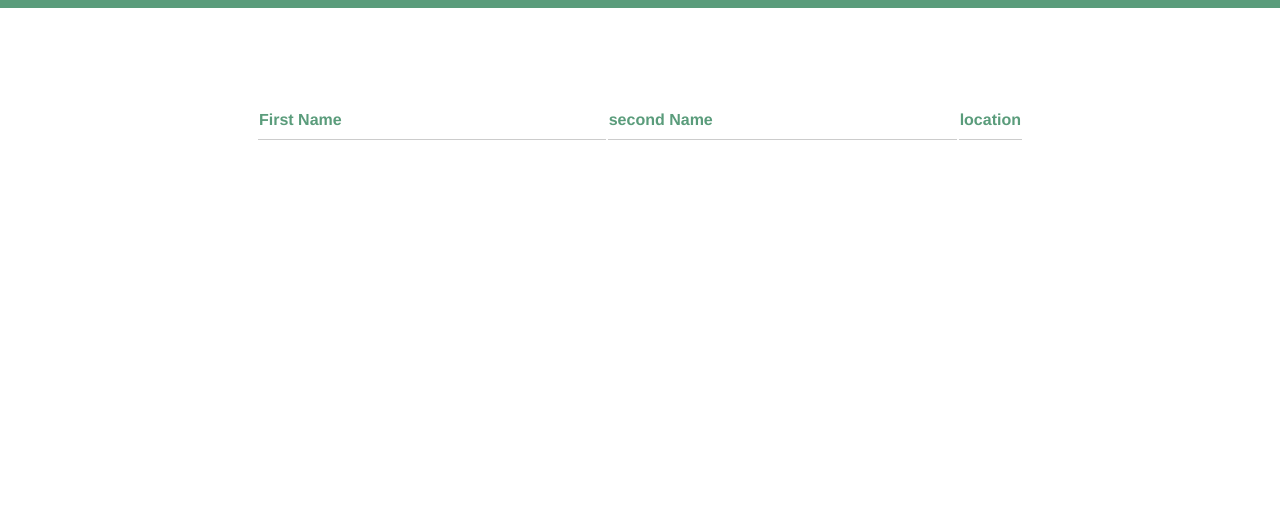
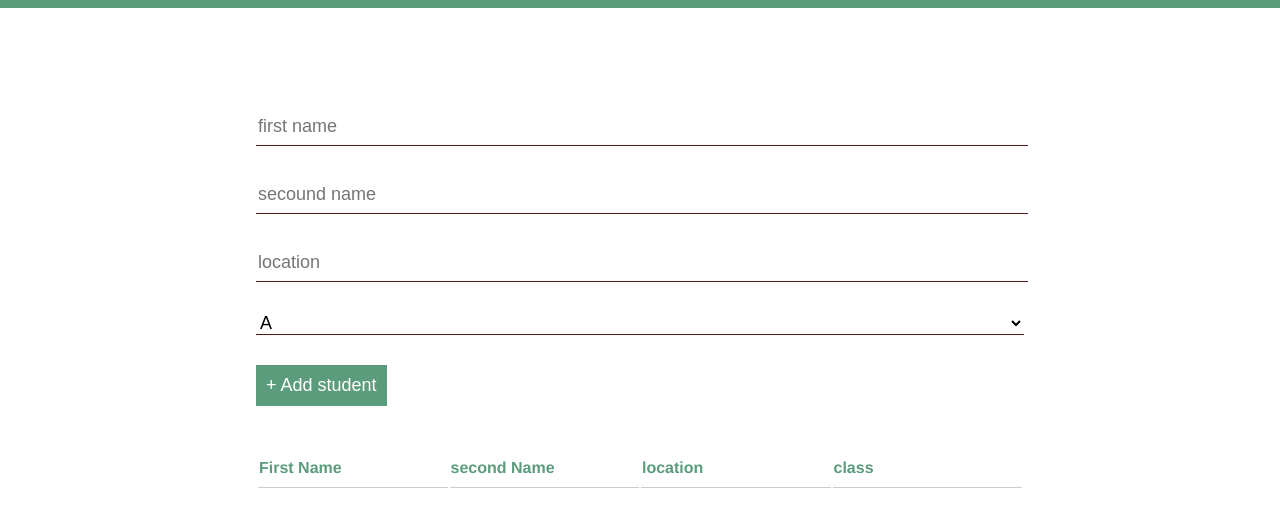
Before and after one commit to lina-jamal/postgress-simple-app, a website: page public/index.html in a window 1280 px wide. Shown: the part 44-556 px from the top of the page. Drawn offline with Linux system fonts and the light colour scheme; no server answers.

Commit message:
edit public file to handle class name

```diff
--- a/public/css/style.css
+++ b/public/css/style.css
@@ -28,7 +28,8 @@ form,
   margin: 0 auto 50px;
 }
 
-form input {
+form input,
+#class {
   width: 100%;
   display: block;
   border: 0;
@@ -37,8 +38,11 @@ form input {
   margin-top: 30px;
   margin-bottom: 30px;
   line-height: 35px;
+  outline: none;
 }
-
+#class {
+  background-color: white;
+}
 form button {
   background-color: #5a9c7b;
   color: white;
@@ -69,7 +73,7 @@ table tr {
 
 table tr th {
   border-bottom: 1px solid #ccc;
-  width: 50%;
+  width: 20%;
   text-align: left;
   font-size: 16px;
   color: #5a9c7b;
--- a/public/index.html
+++ b/public/index.html
@@ -16,12 +16,19 @@
     </div>
   </nav>
 
-   <!-- <form class="form" action="/student" method="post">
-        <input type="text" name="firstName" value="" placeholder="first name">
-        <input type="text" name="secondName" value="" placeholder="secound name">
-        <input type="text" name="location" value="" placeholder="location">
-        <button type="submit" name="button">+ Add student</button>
-    </form> -->
+  <form class="form" action="/student" method="post">
+    <input type="text" name="firstName" value="" placeholder="first name">
+    <input type="text" name="secondName" value="" placeholder="secound name">
+    <input type="text" name="location" value="" placeholder="location">
+    <!-- <label for="cars">Choose a car:</label> -->
+
+    <select name="classId" id="class">
+      <option value="1">A</option>
+      <option value="2">B</option>
+      <option value="3">C</option>
+    </select>
+    <button type="submit" name="button">+ Add student</button>
+  </form>
   <div class="students-container">
 
     <table id="students-table">
@@ -29,6 +36,7 @@
         <th>First Name</th>
         <th>second Name</th>
         <th>location</th>
+        <th>class</th>
       </tr>
     </table>
   </div>
--- a/public/js/index.js
+++ b/public/js/index.js
@@ -1,12 +1,13 @@
-// const deleteStudent = (id) => {
-//   fetch(`/student/${id}`, {
-//     method: "delete",
-//   }).then(() => (window.location = "/index.html"));
-// };
+const deleteStudent = (id) => {
+  fetch(`/student/${id}`, {
+    method: "delete",
+  }).then(() => (window.location = "/index.html"));
+};
 
 fetch("/students")
   .then((res) => res.json())
   .then(({ data }) => {
+    console.log(data);
     const table = document.getElementById("students-table");
     data.forEach((student) => {
       const row = document.createElement("tr");
@@ -19,10 +20,13 @@ fetch("/students")
       const location = document.createElement("td");
       location.textContent = student.location;
       row.appendChild(location);
+      const class_name = document.createElement("td");
+      class_name.textContent = student.name;
+      row.appendChild(class_name);
       const deleteButton = document.createElement("button");
       deleteButton.textContent = "delete";
       row.appendChild(deleteButton);
-      // deleteButton.addEventListener("click", () => deleteStudent(student.id));
+      deleteButton.addEventListener("click", () => deleteStudent(student.id));
       table.appendChild(row);
     });
   });
```
